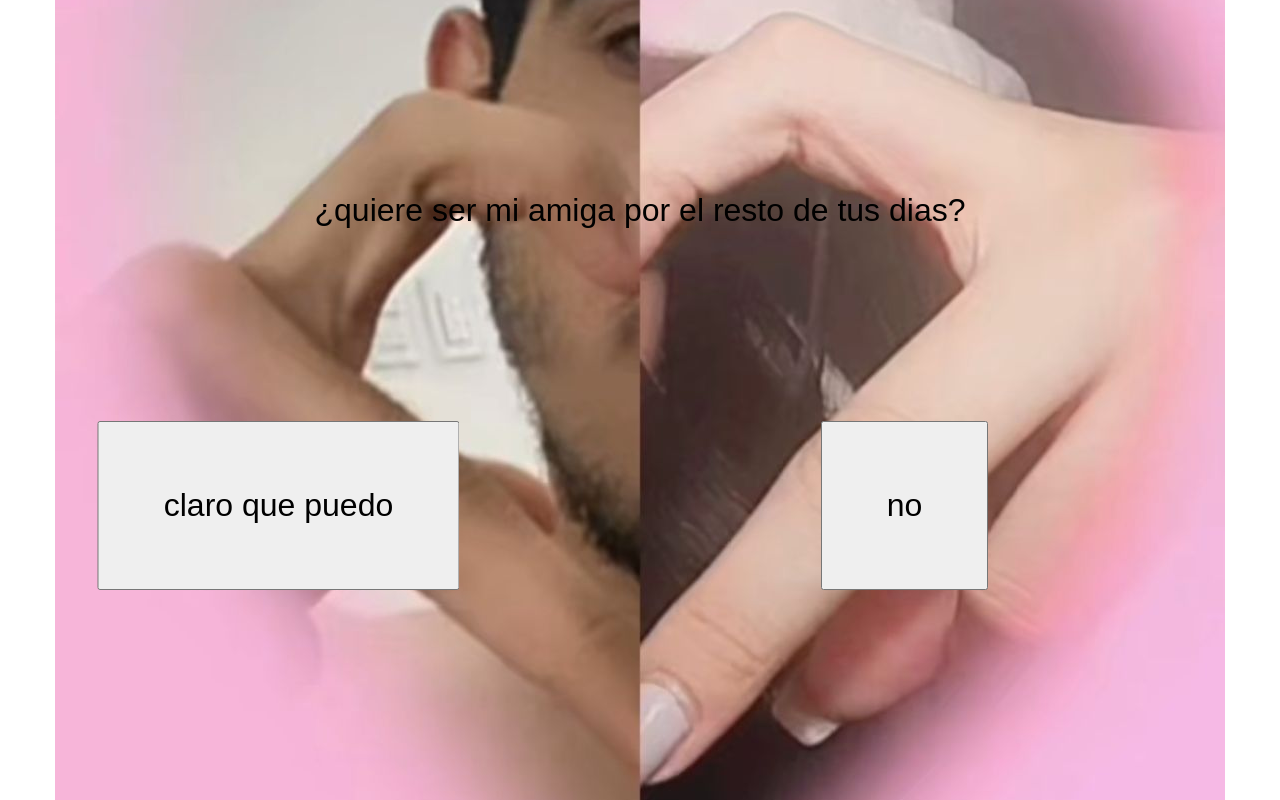
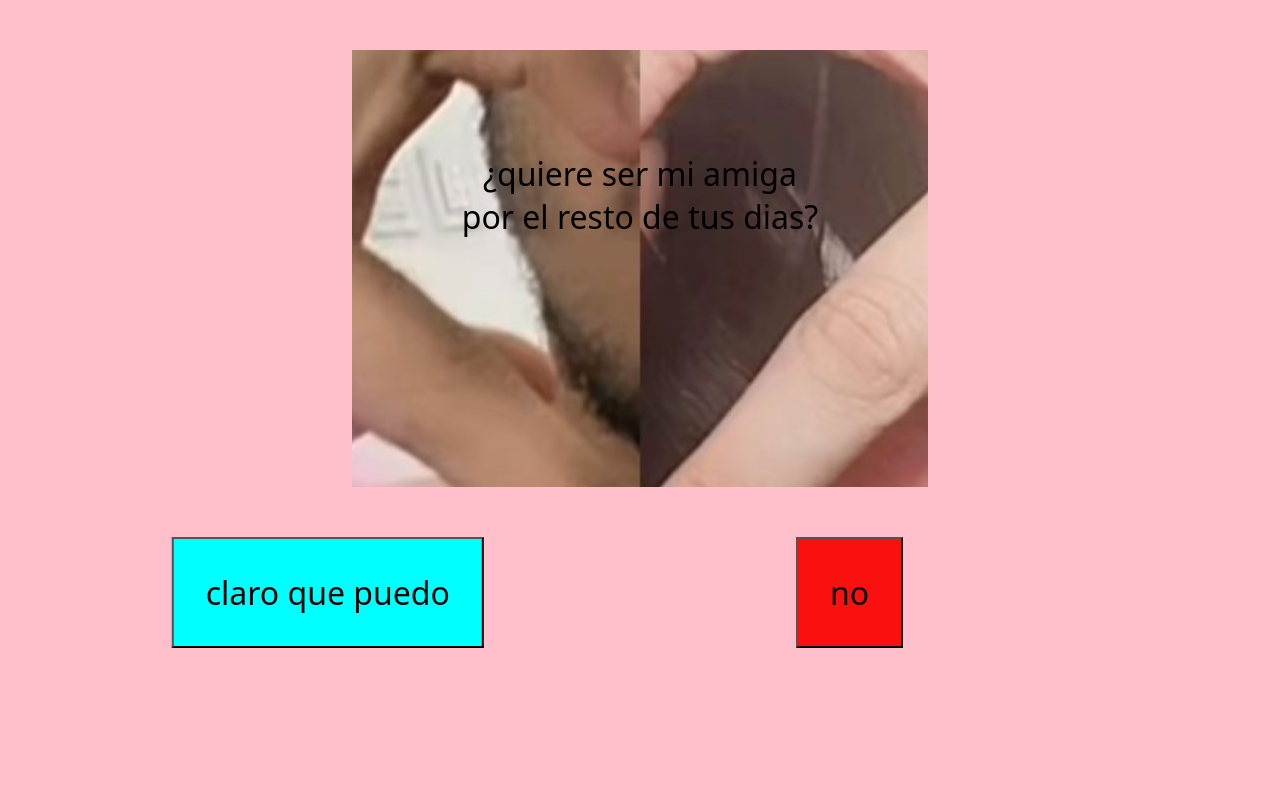
Before and after one commit to nitro1414/propuesta-de-novia, a plain HTML site: page index.html in a window 1280 px wide. Drawn offline with Linux system fonts and the light colour scheme.

Commit message:
Update estilo.css

```diff
--- a/estilo.css
+++ b/estilo.css
@@ -1,28 +1,36 @@
 *{
+    background-color: pink;
     margin: 0;
 }
 .contenedor{
-
-     background-image: url(ada.jpeg);
+    background-color: pink;
+     text-align: center;
+     width: 100vw;
+     height: 90vh;
+}
+p{
+    margin: 50px auto;
+    width: 29vw;
+    height: 29vh;
+    background-image: url(ada.jpeg);
     background-repeat: no-repeat;
     background-position: center;
-     width: 100vw;
-     height: 100vh;
-     text-align: center;
+    padding: 8%;
+    font-family: system-ui, -apple-system, BlinkMacSystemFont, 'Segoe UI', Roboto, Oxygen, Ubuntu, Cantarell, 'Open Sans', 'Helvetica Neue', sans-serif;
+    font-size: xx-large;
 
-}
-p{
-    font-family: Arial, Helvetica, sans-serif;
-    font-size: xx-large;
-    padding: 15%;
 }
 button{
     font-size: xx-large;
-    padding: 5%;
+    padding: 2.5%;
 }
 #yesbtn{
+    background-color:aqua;
+    font-family: system-ui, -apple-system, BlinkMacSystemFont, 'Segoe UI', Roboto, Oxygen, Ubuntu, Cantarell, 'Open Sans', 'Helvetica Neue', sans-serif;
     transform: translate(-100%,0);
 }
 #nobtn{
+    font-family: system-ui, -apple-system, BlinkMacSystemFont, 'Segoe UI', Roboto, Oxygen, Ubuntu, Cantarell, 'Open Sans', 'Helvetica Neue', sans-serif;
+    background-color: rgb(251, 16, 16);
     position: absolute;
 }
```
